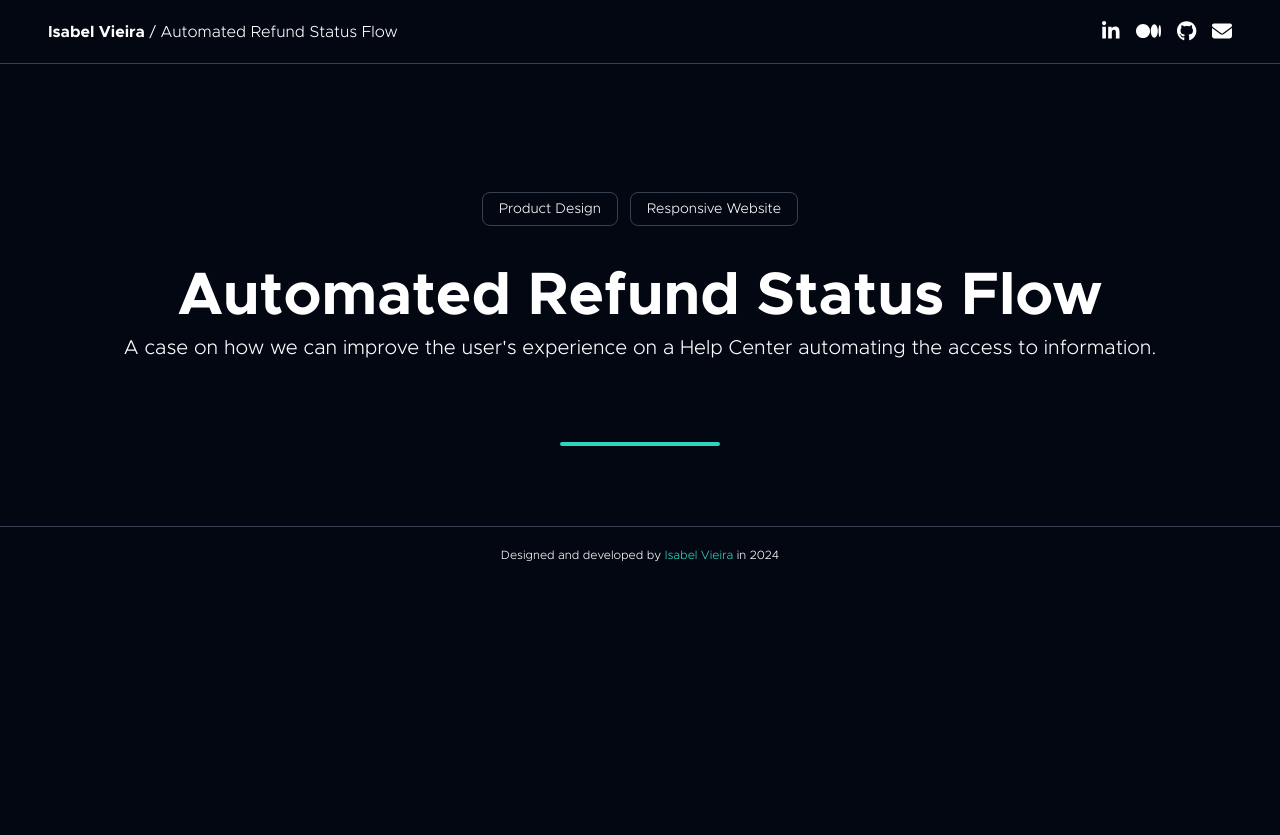
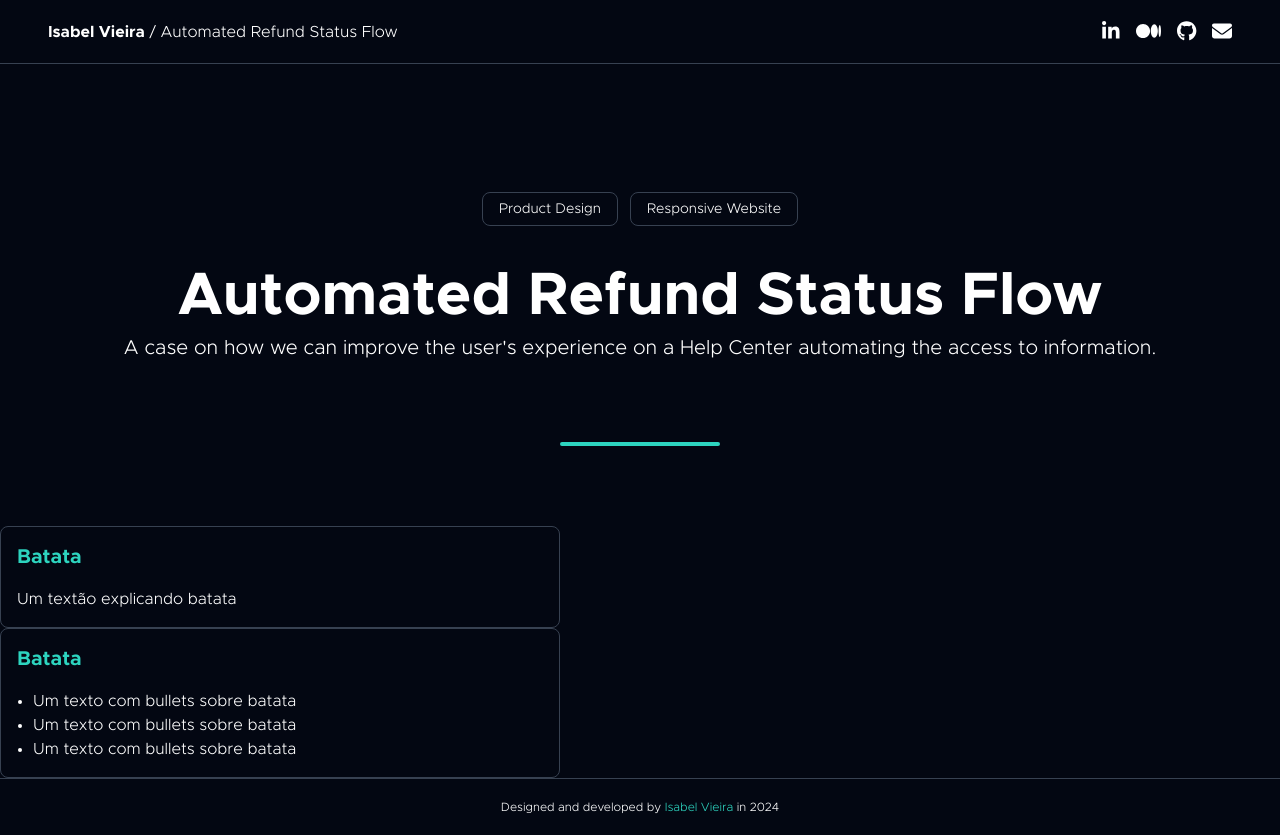
Before and after one commit to belvieir4/personal-website, a React (Vite) app: page /project/ebanx in a window 1280 px wide. Before the commit the page ends 800 px from the top, so only its background shows below. Built offline with nearby package versions, Linux system fonts and the light colour scheme.

Commit message:
feat: added Callout components and created Ebanx's project page

```diff
--- /dev/null
+++ b/src/components/Callout.tsx
@@ -0,0 +1,15 @@
+export type CalloutProps = {
+  title: string;
+  text: string;
+};
+
+function Callout({ title, text }: CalloutProps) {
+  return (
+    <div className="max-w-[560px] rounded-lg border border-gray-700 p-4">
+      <h5 className="pb-4 text-xl font-bold text-teal-400">{title}</h5>
+      <p className="text-white">{text}</p>
+    </div>
+  );
+}
+
+export default Callout;
--- /dev/null
+++ b/src/components/CalloutList.tsx
@@ -0,0 +1,21 @@
+export type CalloutListProps = {
+  title: string;
+  content: string[];
+};
+
+function CalloutList({ title, content }: CalloutListProps) {
+  return (
+    <div className="max-w-[560px] rounded-lg border border-gray-700 p-4">
+      <h5 className="pb-4 text-xl font-bold text-teal-400">{title}</h5>
+      <ul className="list-disc pl-4">
+        {content.map((item, index) => (
+          <li className="text-white" key={index}>
+            {item}
+          </li>
+        ))}
+      </ul>
+    </div>
+  );
+}
+
+export default CalloutList;
--- a/src/pages/projects/ebanx/Ebanx.tsx
+++ b/src/pages/projects/ebanx/Ebanx.tsx
@@ -1,12 +1,25 @@
 import Hero from 'components/Hero';
+import Callout from 'components/Callout';
+import CalloutList from 'components/CalloutList';
 
 const Ebanx = () => {
   return (
-    <Hero
-      tags={['Product Design', 'Responsive Website']}
-      title="Automated Refund Status Flow"
-      subtitle="A case on how we can improve the user's experience on a Help Center automating the access to information."
-    />
+    <>
+      <Hero
+        tags={['Product Design', 'Responsive Website']}
+        title="Automated Refund Status Flow"
+        subtitle="A case on how we can improve the user's experience on a Help Center automating the access to information."
+      />
+      <Callout title="Batata" text="Um textão explicando batata" />
+      <CalloutList
+        title="Batata"
+        content={[
+          'Um texto com bullets sobre batata',
+          'Um texto com bullets sobre batata',
+          'Um texto com bullets sobre batata',
+        ]}
+      />
+    </>
   );
 };
 
```
